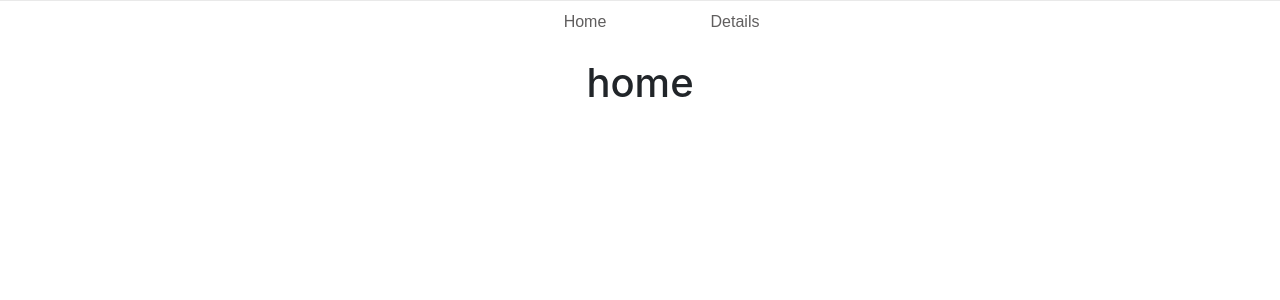
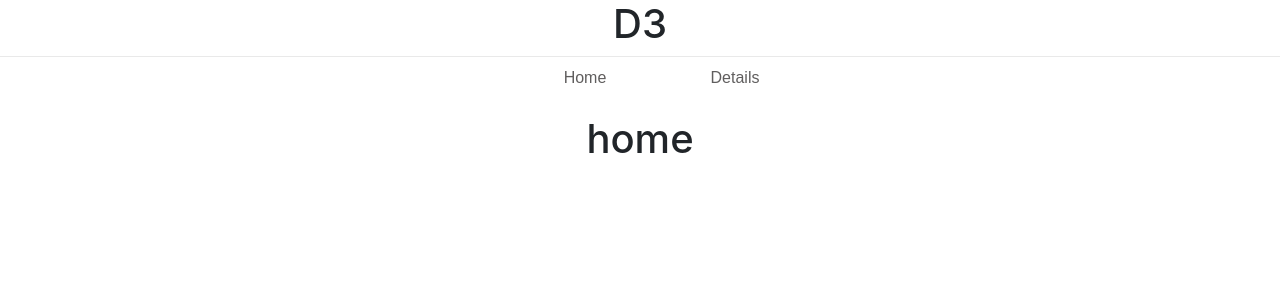
Before and after one commit to MithunjohnFinidi/d3_chart, a React (Create React App) app: page / in a window 1280 px wide. Shown: the top 300 px of the page. Built offline with nearby package versions, Linux system fonts and the light colour scheme.

Commit message:
added header component

```diff
--- a/src/App.js
+++ b/src/App.js
@@ -7,12 +7,14 @@ import {BrowserRouter, Route, Switch} from 'react-router-dom';
 import Navbar from './components/nav/index';
 import Home from './components/home/index';
 import Details from './components/details/index';
+import Header from './components/header/index';
 
 class App extends Component {
   render () {
     return (
         <BrowserRouter>
           <div className="App">
+            <Header/>
             <Navbar/>
             <Switch>
               <Route path="/" exact component={Home}/>
--- /dev/null
+++ b/src/components/header/index.js
@@ -0,0 +1,13 @@
+import Nav from 'react-bootstrap/Nav';
+import React from 'react';
+import {Component} from 'react';
+
+class Header extends Component {
+    render() {
+        return (
+            <h1>D3</h1>
+        )
+    }
+}
+
+export default Header;
```
